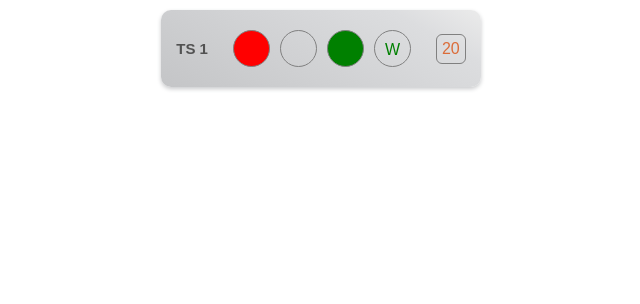
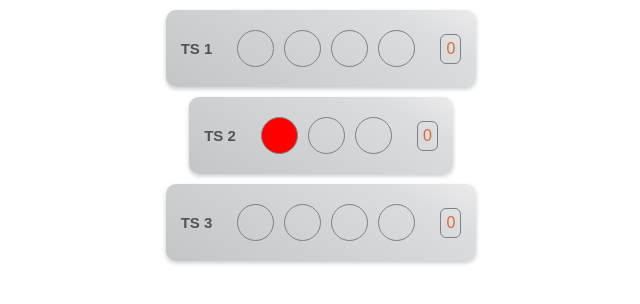
Before and after one commit to Srigadgeter/traffic-signal-control, a React (Create React App) app: page / in a window 1280 px wide. Shown: the top 304 px of the page, without its empty margins (319-959 px from the left). Built offline with nearby package versions, Linux system fonts and the light colour scheme.

Commit message:
Lamps switching over time

```diff
--- a/src/App.js
+++ b/src/App.js
@@ -7,7 +7,7 @@ class App extends Component {
   render() {
     const addTrafficSignals = () => {
       let signals = [];
-      for (let i = 0; i < datas.length - 1; i++) {
+      for (let i = 0; i < datas.length; i++) {
         signals.push(
           <TrafficSignal
             key={i}
--- a/src/Lamp.js
+++ b/src/Lamp.js
@@ -3,26 +3,79 @@ import React, { Component } from "react";
 import "./Lamp.css";
 
 class Lamp extends Component {
+  timerId = 0;
+  glowTime = 0;
+  clearToken = 0;
+
   state = {
-    bgColor: ""
+    reference: ""
   };
 
-  componentWillMount() {
-    this.setState({ bgColor: this.props.lightColor });
+  componentDidMount() {
+    // glowing
+    if (this.props.lightColor !== "" && this.props.displayText === "") {
+      this.setState({ reference: this.props.lightColor });
+    } else if (this.props.displayText !== "" && this.props.lightColor === "") {
+      this.setState({ reference: this.props.displayText });
+    }
+
+    this.glowTime = this.props.timer;
   }
 
-  componentDidMount() {
-    // blinking
-    if (this.props.blink) {
-      this.blinker = setInterval(() => {
-        this.setState({
-          bgColor: this.state.bgColor === "" ? this.props.lightColor : ""
-        });
-      }, 500);
-    } else {
-      clearInterval(this.blinker);
+  componentWillReceiveProps(nextProps) {
+    // glowing
+    if (nextProps.lightColor !== "") {
+      if (nextProps.lightColor !== "" && nextProps.displayText === "") {
+        this.setState({ reference: nextProps.lightColor });
+      }
+    }
+
+    if (nextProps.displayText !== "") {
+      if (nextProps.displayText !== "" && nextProps.lightColor === "") {
+        this.setState({ reference: nextProps.displayText });
+      }
+    }
+
+    if (nextProps.timer !== 0) {
+      this.glowTime = nextProps.timer;
+    }
+
+    this.clearToken = 0;
+  }
+
+  componentDidUpdate(prevProps, prevState) {
+    if (this.state.reference !== prevState.reference) {
+      this.timerId = setTimeout(this.coloring, 500);
     }
   }
+
+  coloring = () => {
+    if (this.glowTime > 0) {
+      // blinking
+      this.glowTime -= 0.5;
+      // console.log("this.glowTime", this.glowTime, "of", this.props.lightId);
+      if (this.props.blink) {
+        if (this.props.lightColor !== "" && this.props.displayText === "") {
+          this.setState({
+            reference: this.state.reference === "" ? this.props.lightColor : ""
+          });
+        } else if (
+          this.props.displayText !== "" &&
+          this.props.lightColor === ""
+        ) {
+          this.setState({
+            reference: this.state.reference === "" ? this.props.displayText : ""
+          });
+        }
+        this.timerId = setTimeout(this.coloring, this.props.timer * 1000);
+      } else this.timerId = setTimeout(this.coloring, 500);
+    } else if ((this.clearToken < 1) & (this.glowTime === 0)) {
+      clearTimeout(this.timerId);
+      this.clearToken += 1;
+      this.setState({ reference: "" });
+      this.props.onLampChange();
+    }
+  };
 
   render() {
     return (
@@ -30,19 +83,22 @@ class Lamp extends Component {
         className="lamp"
         style={{
           color: `${this.props.displayTextColor}`,
-          backgroundColor: `${this.state.bgColor}`
+          backgroundColor: `${this.state.reference}`
         }}
       >
-        {this.props.displayText.substring(0, 1).toUpperCase()}
+        {this.props.displayText !== "" && this.props.lightColor === ""
+          ? this.state.reference
+          : ""}
       </div>
     );
   }
 }
 
 Lamp.defaultProps = {
+  order: 0,
   timer: 0,
-  color: "",
   blink: false,
+  lightColor: "",
   displayText: "",
   displayTextColor: ""
 };
--- a/src/Light.js
+++ b/src/Light.js
@@ -1,8 +1,33 @@
+import React, { Component } from "react";
+
 import Lamp from "./Lamp";
 
-// Light component extends Lamp component
-// Light component have access to override the functionality in Lamp component
+class Light extends Component {
+  shouldComponentUpdate(nextProps) {
+    return !this.props.isTriggered && nextProps.isTriggered ? true : false;
+  }
 
-class Light extends Lamp {}
+  render() {
+    console.log(this.props);
+    return (
+      <div>
+        {this.props.isTriggered ? (
+          <Lamp
+            order={this.props.order}
+            timer={this.props.timer}
+            blink={this.props.blink}
+            lightId={this.props.lightId}
+            lightColor={this.props.lightColor}
+            displayText={this.props.displayText}
+            displayTextColor={this.props.displayTextColor}
+            onLampChange={this.props.handleLampChange}
+          />
+        ) : (
+          <Lamp />
+        )}
+      </div>
+    );
+  }
+}
 
 export default Light;
--- a/src/TrafficSignal.js
+++ b/src/TrafficSignal.js
@@ -1,15 +1,67 @@
-import React, { Component, Fragment } from "react";
+import React, { Component } from "react";
 
 import "./TrafficSignal.css";
 import Light from "./Light";
 
 class TrafficSignal extends Component {
+  lampChange = 0;
+  TRIGGERS_ARRAY = [];
+
+  state = {
+    triggerArray: Array(this.props.totalLamps).fill(false)
+  };
+
+  componentWillMount() {
+    // order of glowing the lights
+    let orders = [];
+    let indexes = [];
+
+    for (let i = 0; i < this.props.totalLights; i++) {
+      if (this.props.lights[i].order !== undefined) {
+        orders.push(this.props.lights[i].order);
+      }
+      // console.log("orders", orders);
+    }
+
+    orders.forEach((element, index) => {
+      indexes.push(orders.indexOf(index + 1));
+    });
+    // console.log("indexes", indexes);
+
+    indexes.forEach(element => {
+      let arr = Array(this.props.totalLights).fill(false);
+      arr.fill(true, element, element + 1);
+      this.TRIGGERS_ARRAY.push(arr);
+    });
+    // console.log(this.TRIGGERS_ARRAY);
+
+    if (this.lampChange < this.props.totalLights) {
+      this.setState({
+        triggerArray: this.TRIGGERS_ARRAY[this.lampChange]
+      });
+    }
+  }
+
+  handleLampChange = () => {
+    console.log(
+      ">>>>>>>>>> i came to trafficSignal.js this.handleLampChange function"
+    );
+    this.lampChange =
+      this.lampChange < this.props.totalLights - 1 ? this.lampChange + 1 : 0;
+    this.setState({
+      triggerArray: this.TRIGGERS_ARRAY[this.lampChange]
+    });
+  };
+
   render() {
     const drawLights = () => {
       let lightCollections = [];
       for (let i = 0; i < this.props.totalLights; i++) {
         lightCollections.push(
           <Light
+            key={`light${i}`}
+            lightId={`light${i}`}
+            isTriggered={this.state.triggerArray[i]}
             order={
               this.props.lights[i].order === undefined
                 ? ""
@@ -33,23 +85,25 @@ class TrafficSignal extends Component {
             displayText={
               this.props.lights[i].displayText === undefined
                 ? ""
-                : this.props.lights[i].displayText
+                : this.props.lights[i].displayText.substring(0, 1).toUpperCase()
             }
             displayTextColor={
               this.props.lights[i].displayTextColor === undefined
                 ? ""
                 : this.props.lights[i].displayTextColor
             }
+            handleLampChange={this.handleLampChange}
           />
         );
       }
       return lightCollections;
     };
+
     return (
       <div className="trafficSignal">
         <span className="title">TS {this.props.trafficSignalId}</span>
         <div className="lightContainer">{drawLights()}</div>
-        <div className="countdownPanel">{20}</div>
+        <div className="countdownPanel">{0}</div>
       </div>
     );
   }
--- a/src/data.json
+++ b/src/data.json
@@ -19,9 +19,10 @@
         "order": 2
       },
       {
+        "displayTextColor": "green",
         "displayText": "walk",
-        "displayTextColor": "green",
-        "timer": 2,
+        "blink": true,
+        "timer": 3,
         "order": 1
       }
     ]
@@ -31,18 +32,46 @@
     "lights": [
       {
         "lightColor": "red",
-        "timer": 3,
+        "timer": 2,
         "order": 1
       },
       {
         "lightColor": "yellow",
         "blink": true,
-        "timer": 2,
+        "timer": 1,
         "order": 2
       },
       {
         "lightColor": "green",
+        "timer": 2,
+        "order": 3
+      }
+    ]
+  },
+  {
+    "totalLights": 4,
+    "lights": [
+      {
+        "lightColor": "red",
         "timer": 3,
+        "order": 2
+      },
+      {
+        "lightColor": "yellow",
+        "blink": true,
+        "timer": 2,
+        "order": 1
+      },
+      {
+        "lightColor": "green",
+        "timer": 3,
+        "order": 4
+      },
+      {
+        "displayTextColor": "green",
+        "displayText": "walk",
+        "blink": true,
+        "timer": 2,
         "order": 3
       }
     ]
```
